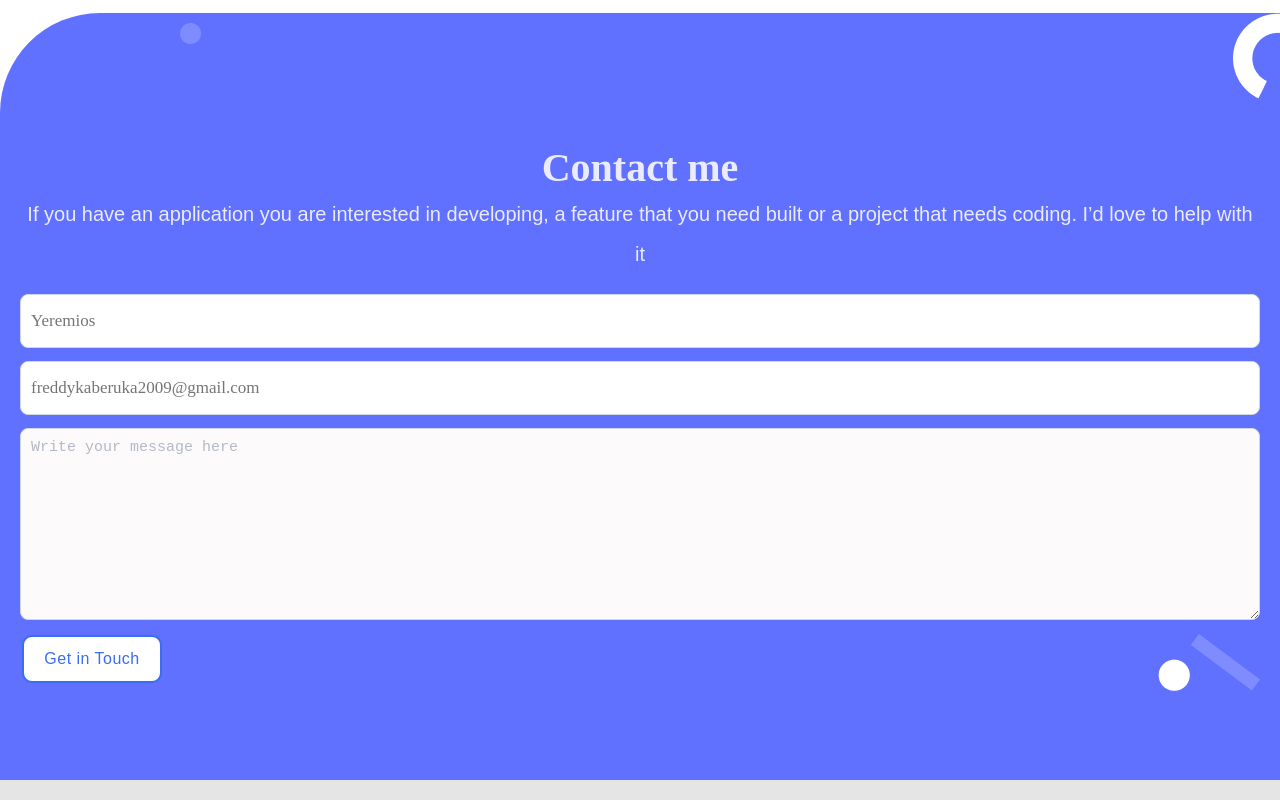
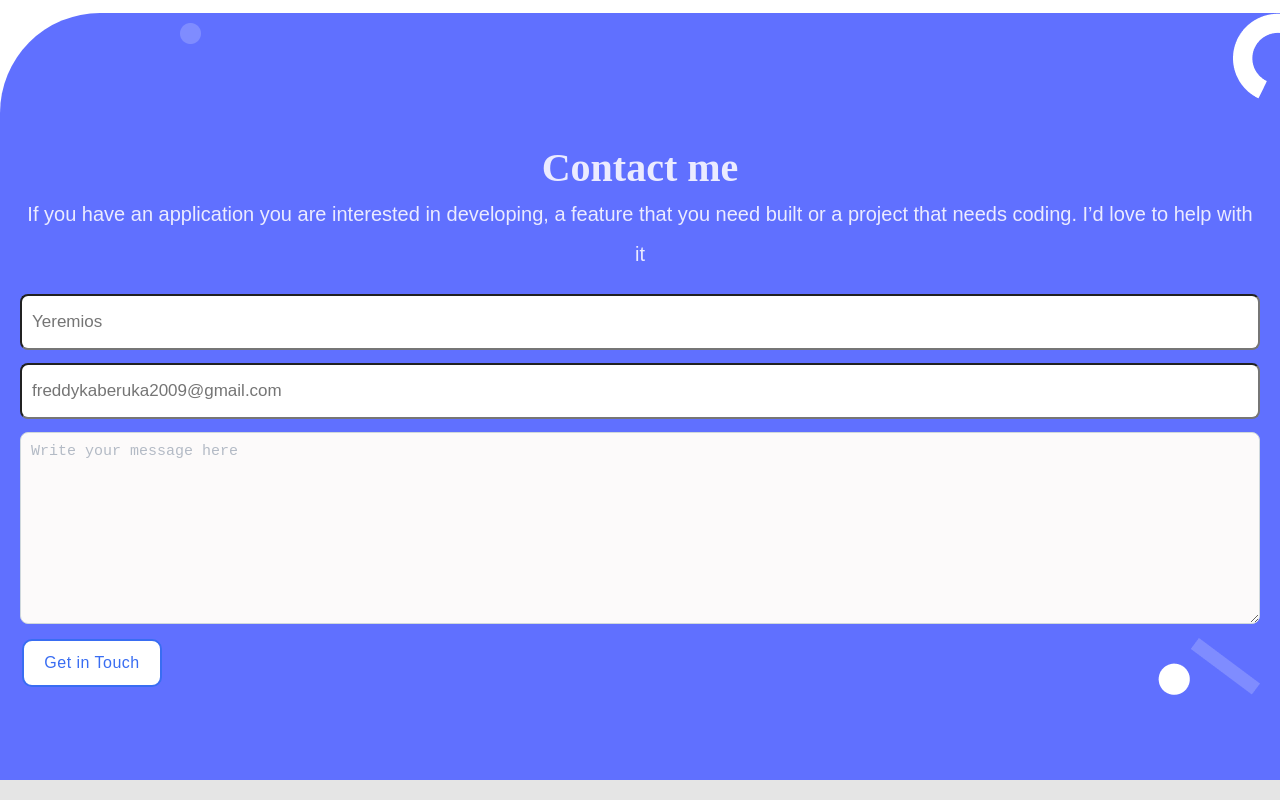
Before and after one commit to freddykaberuka/portfolio, a website: page index.html in a window 1280 px wide. Shown: the part 3900-4700 px from the top of the page. Drawn offline with Linux system fonts and the light colour scheme.

Commit message:
feedback implemantations

```diff
--- a/app.css
+++ b/app.css
@@ -243,9 +243,6 @@ footer {
   padding: 16px 10px;
   border-radius: 8px;
   color: #172b4d;
-  background-color: #fff;
-  border: 1px solid #cfd8dc;
-  font-family: 'Poppins';
   font-size: 17px;
 }
 .contact-form textarea {
```
